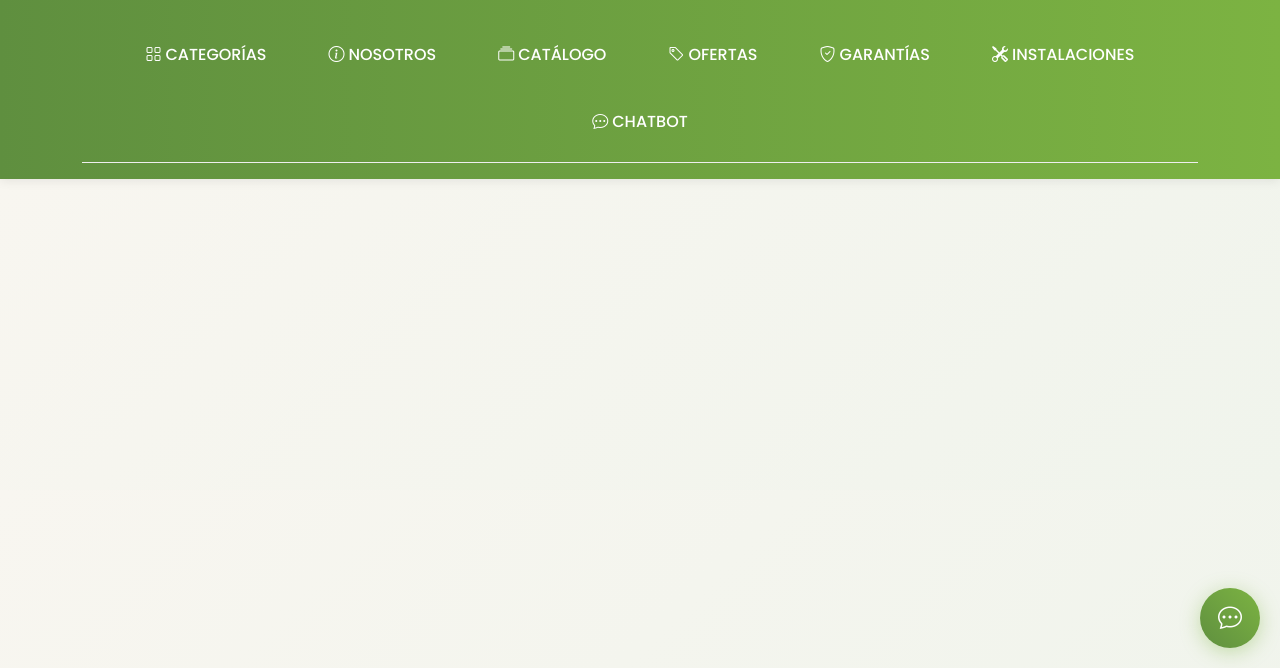
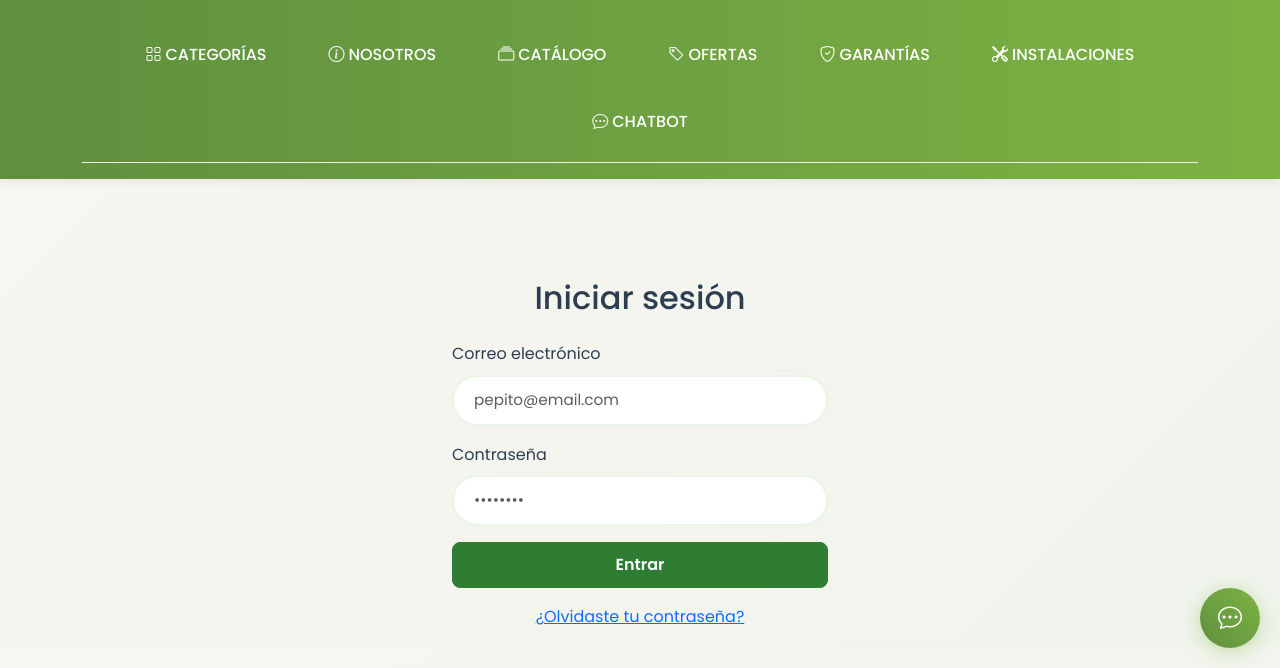
Before and after one commit to paulatatianacollazos-hue/casa_en_el_arbol, a Flask app: page /login in a window 1280 px wide. Shown: the part 132-800 px from the top of the page. Run offline with Flask 3, Linux system fonts and the light colour scheme.

Commit message:
Auto-sync: file changes

```diff
--- a/templates/login.html
+++ b/templates/login.html
@@ -2,26 +2,33 @@
 {% block title %}Iniciar sesión{% endblock %}
 
 {% block content %}
-  <div id="login" class="overlay">
-    <div class="modal-card" style="max-width: 400px;">
-      <button class="close-btn" onclick="cerrarModal()">&times;</button>
-      <h3 class="modal-title">Bienvenido de vuelta</h3>
-      <form>
+<div class="container" style="max-width: 400px; margin-top: 100px;">
+    <h2 class="mb-4 text-center">Iniciar sesión</h2>
+
+    <form method="post" class="needs-validation" novalidate>
+
         <div class="mb-3">
-          <input type="email" class="form-control" placeholder="Correo electrónico" required>
+            <label for="email" class="form-label">Correo electrónico</label>
+            <input type="email" class="form-control" id="email" name="email" placeholder="pepito@email.com" required>
+            <div class="invalid-feedback">Por favor ingresa un correo válido.</div>
         </div>
-        <div class="mb-4">
-          <input type="password" class="form-control" placeholder="Contraseña" required>
+
+
+        <div class="mb-3">
+            <label for="password" class="form-label">Contraseña</label>
+            <input type="password" class="form-control" id="password" name="password" placeholder="••••••••" required>
+            <div class="invalid-feedback">Por favor ingresa tu contraseña.</div>
         </div>
-        <button type="submit" class="btn btn-primary w-100 mb-3">Iniciar Sesión</button>
-        <div class="text-center">
-          <a href="#" class="text-muted" onclick="mostrarSeccion('recuperar-password')">¿Olvidaste tu contraseña?</a>
+
+
+        <div class="d-grid">
+            <button type="submit" class="btn btn-primary">Entrar</button>
         </div>
-        <hr>
-        <p class="text-center mb-0">¿No tienes cuenta?
-          <a href="#" onclick="mostrarSeccion('registro')" class="text-decoration-none">Regístrate aquí</a>
-        </p>
-      </form>
-    </div>
-  </div>
+    </form>
+
+    <!-- Enlace -->
+    <p class="mt-3 text-center">
+        <a href="#">¿Olvidaste tu contraseña?</a>
+    </p>
+</div>
 {% endblock %}
```
